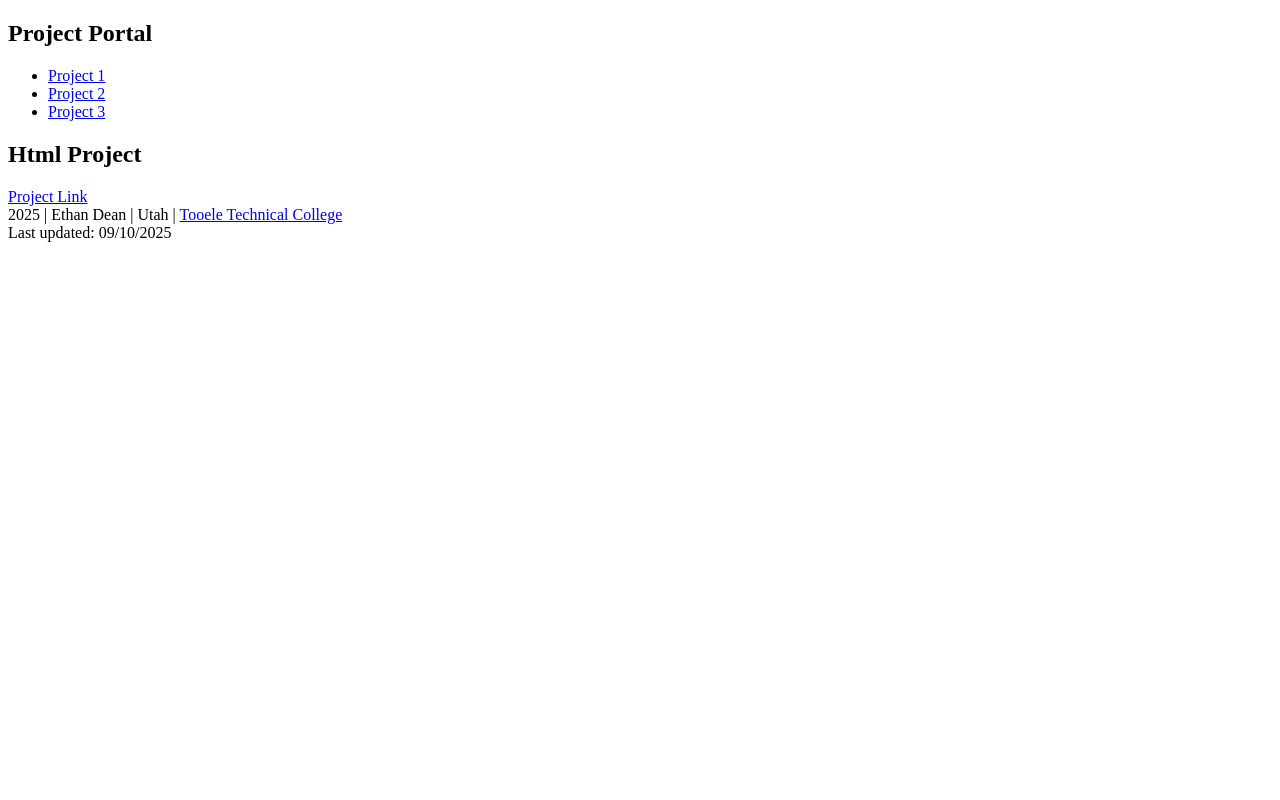
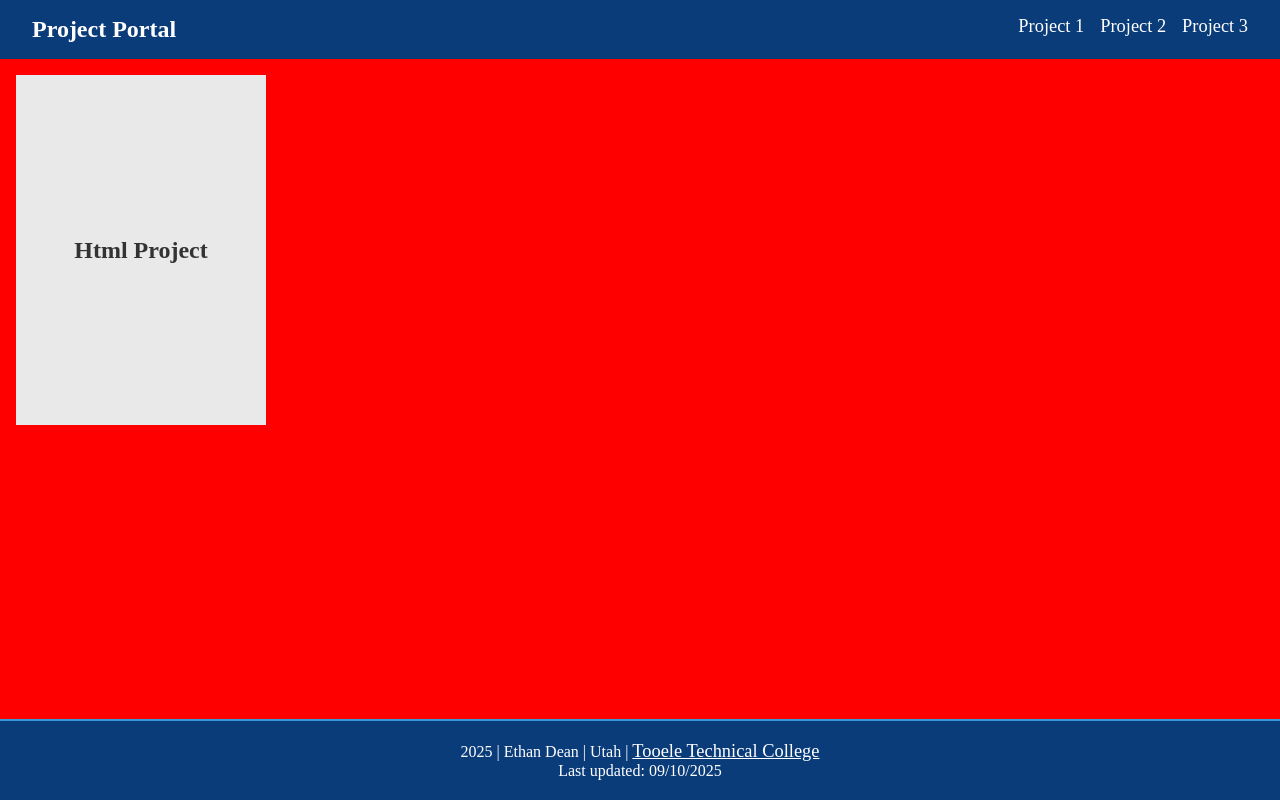
Before and after one commit to LezGoGamer200/Portal_Project, a plain HTML site: page index.html in a window 1280 px wide. Drawn offline with Linux system fonts and the light colour scheme.

Commit message:
My Portal Project v1.1

```diff
--- a/index.html
+++ b/index.html
@@ -4,6 +4,7 @@
     <meta charset="UTF-8" />
     <meta http-equiv="X-UA-Compatible" content="IE=edge" />
     <meta name="viewport" content="width=device-width, initial-scale=1.0" />
+    <link rel="stylesheet" href="styles.css" />
     <title>My Portal Project</title>
   </head>
   <body>
--- a/styles.css
+++ b/styles.css
@@ -0,0 +1,105 @@
+body {
+  background-color: red;
+}
+* {
+  box-sizing: border-box;
+  margin: 0;
+  padding: 0;
+} /* Nav */
+nav {
+  display: flex; /* 1 */
+  justify-content: space-between; /* 2 */
+  padding: 1rem 2rem; /* 3 */
+  background: #0b3c7a; /* 4 */
+}
+nav ul {
+  display: flex; /* 5 */
+  list-style: none; /* 6 */
+}
+nav li {
+  padding-left: 1rem; /* 7! */
+}
+nav a {
+  text-decoration: none;
+  color: #fff;
+}
+nav h2 {
+  color: #fff;
+}
+/* footer */
+a {
+  font-size: 1.15rem;
+}
+header,
+footer {
+  border-top: 2px solid #3498db;
+  background-color: #0b3c7a;
+  color: white;
+  text-align: center;
+  padding: 1.25rem;
+}
+footer {
+  position: fixed;
+  bottom: 0;
+  width: 100%;
+}
+#ttechLink {
+  color: white;
+}
+@media screen and (max-width: 820px) {
+  .cards {
+    justify-content: center;
+  }
+}
+.cards {
+  display: flex;
+  justify-content: flex-start;
+  align-items: flex-start;
+  gap: 1rem;
+  flex-wrap: wrap;
+  padding: 1rem;
+}
+
+.card {
+  width: 250px;
+  height: 350px;
+  perspective: 800px;
+  border-style: none;
+}
+
+.card-inner {
+  width: 100%;
+  height: 100%;
+  transition: transform 0.6s;
+  transform-style: preserve-3d;
+}
+
+.card:hover .card-inner {
+  transform: rotateY(180deg);
+}
+
+.card-front,
+.card-back {
+  position: absolute;
+  width: 100%;
+  height: 100%;
+  backface-visibility: hidden;
+  text-align: center;
+}
+
+.card-front {
+  background-color: #e9e9e9;
+  color: #333;
+  display: flex;
+  align-items: center;
+  justify-content: center;
+}
+
+.card-back {
+  background-color: #333;
+  color: #fff;
+  transform: rotateY(180deg);
+  display: flex;
+  align-items: center;
+  justify-content: center;
+}
```
